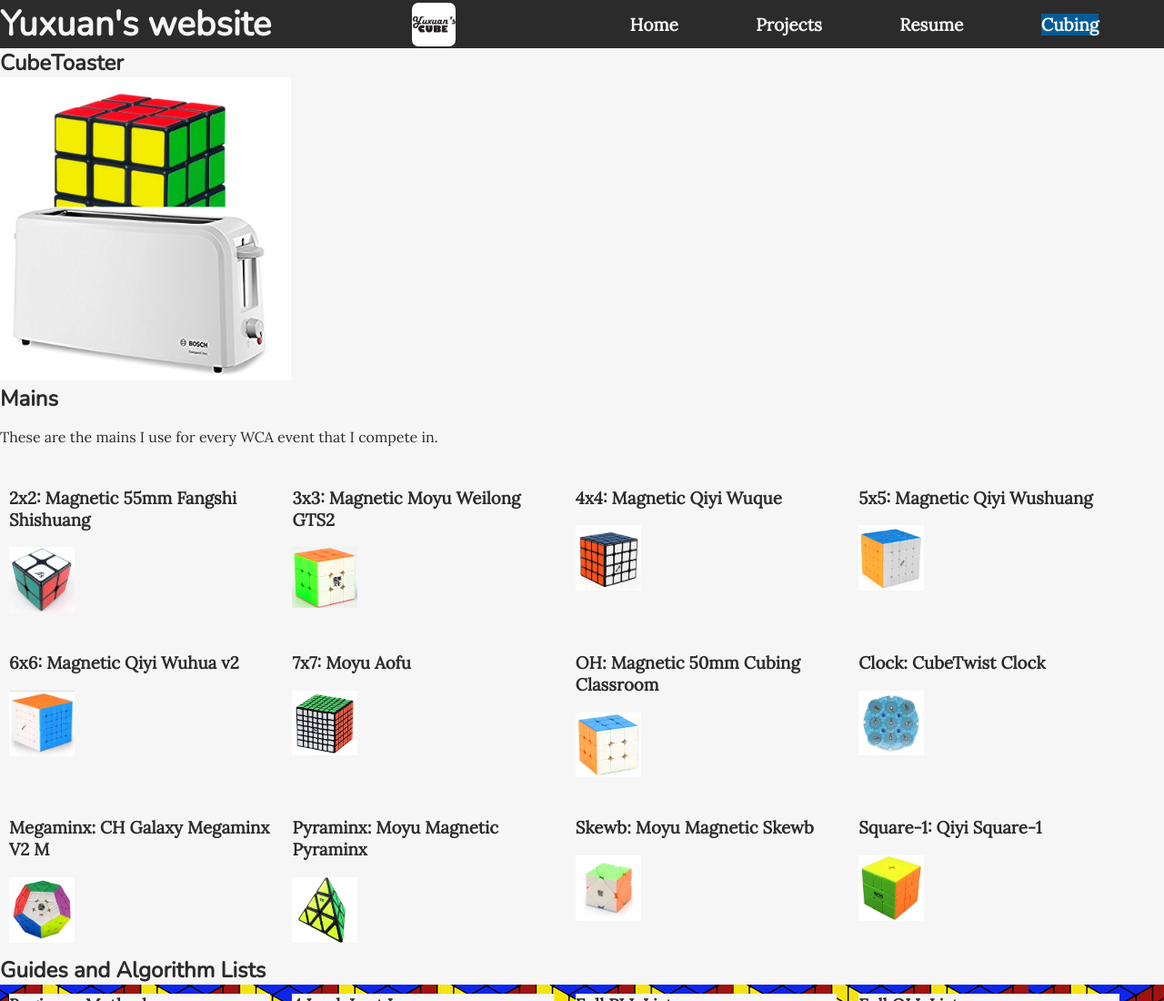
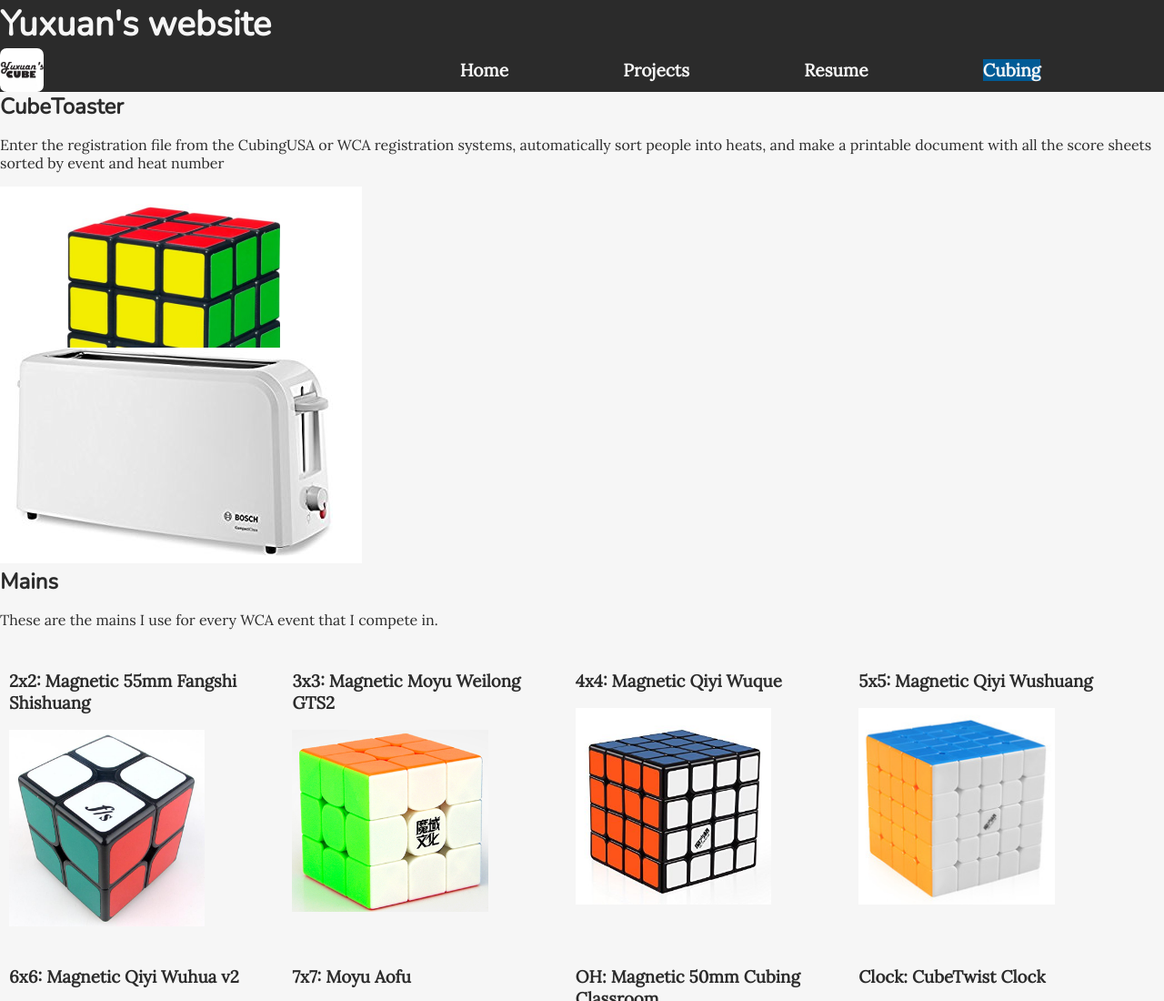
Before and after one commit to yuxuibbs/yuxuibbs.github.io, a plain HTML site: page cubing.html in a window 1280 px wide. Shown: the top 1100 px of the page at 91% size. Drawn offline with nearby package versions, Linux system fonts and the light colour scheme.

Commit message:
fix header and add image

```diff
--- a/css/styles.css
+++ b/css/styles.css
@@ -17,7 +17,6 @@ header {
 
 h1.title {
     margin: 0;
-    /*color: #FFE658;*/
     color: #F6F6F6;
 }
 
@@ -91,11 +90,7 @@ img {
 }
 
 .mains img {
-    width: 25%;
-}
-
-.cubetoaster img {
-    width: 25%;
+    width: 75%;
 }
 
 .cubing {
@@ -105,10 +100,6 @@ img {
 div a {
     color: #2A2A8A;
     text-decoration: none;
-}
-
-div a:hover {
-    font-size: 1.2em;
 }
 
 .project, .guide, .main-cube {
@@ -135,20 +126,27 @@ div a:hover {
 
 
 /* iPads */
-@media only screen and (min-width: 768px) {
+@media only screen and (min-width: 850px) {
     .nav ul li {
         padding: 0 20px;
     }
-
     .project, .guide, .main-cube {
         width: 32%;
     }
 }
 
 /* desktops and laptops */
-@media only screen and (min-width: 1224px) {
+@media only screen and (min-width: 1200px) {
     .nav ul li {
         padding: 0 5%;
+    }
+
+    .title {
+        width: 100%;
+    }
+
+    .nav {
+        width: 90%;
     }
 
     .project, .guide, .main-cube {
@@ -157,7 +155,7 @@ div a:hover {
 }
 
 /* phones */
-@media only screen and (max-width: 768px) {
+@media only screen and (max-width: 850px) {
     .nav ul li a {
         display: block;
     }
--- a/cubing.html
+++ b/cubing.html
@@ -25,6 +25,7 @@
 
     <div class="container">
         <h2>CubeToaster</h2>
+        <p>Enter the registration file from the CubingUSA or WCA registration systems, automatically sort people into heats, and make a printable document with all the score sheets sorted by event and heat number</p>
         <a class="cubetoaster" href="https://github.com/yuxuibbs/CubeToaster"><img src="img/cubetoaster.png" alt="CubeToaster"></a>
 
         <h2>Mains</h2>
```
Also changed, not shown: index.html (+7 -4 lines), projects.html (+1 -1 lines), resume.html (+1 -0 lines), 1 other file.
